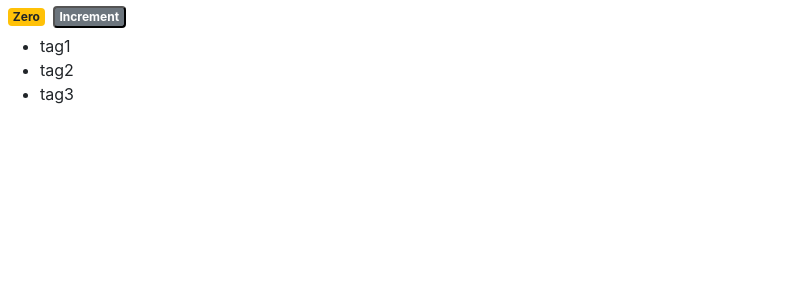
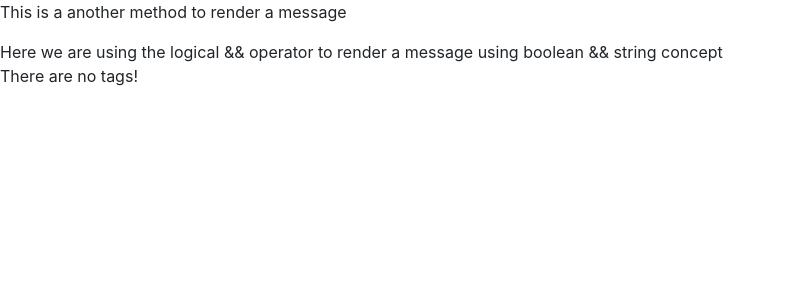
Before and after one commit to Chaitanya150895/react-tutorial, a React (Create React App) app: page / in a window 1280 px wide. Shown: the top 300 px of the page, without its empty margins (0-786 px from the left). Built offline with nearby package versions, Linux system fonts and the light colour scheme.

Commit message:
conditional rendering

```diff
--- a/src/components/counter.jsx
+++ b/src/components/counter.jsx
@@ -3,29 +3,21 @@ import React, { Component } from 'react';
 class Counter extends Component {
     state = {
         count: 0,
-        tags: ["tag1", "tag2", "tag3"]
+        tags: []
     };
+
+ renderTags(){
+    if (this.state.tags.length === 0) return <p>There are no tags!</p>;
+ }
 
     render() {
         return (
         <div>
-            <span className={this.getBadgeClasses()}>{this.formatCount()}</span>
-            <button className="badge badge-secondary badge-sm">Increment</button>
-            <ul>{this.state.tags.map(tag => <li key = {tag.id}>{tag}</li>)}</ul>
+        {this.state.tags.length === 0} <p>This is a another method to render a message</p>
+        {this.state.tags.length === 0 && "Here we are using the logical && operator to render a message using boolean && string concept"}
+        {this.renderTags()}
         </div>
         );
     }
-
-getBadgeClasses() {
-    let classes = "badge m-2 badge-";
-    classes += this.state.count === 0 ? "warning" : "primary";
-return classes;
 }
-
-    formatCount(){
-        const {count} = this.state;
-        return count === 0 ? 'Zero' : count;
-    }
-}
-
 export default Counter;
```
